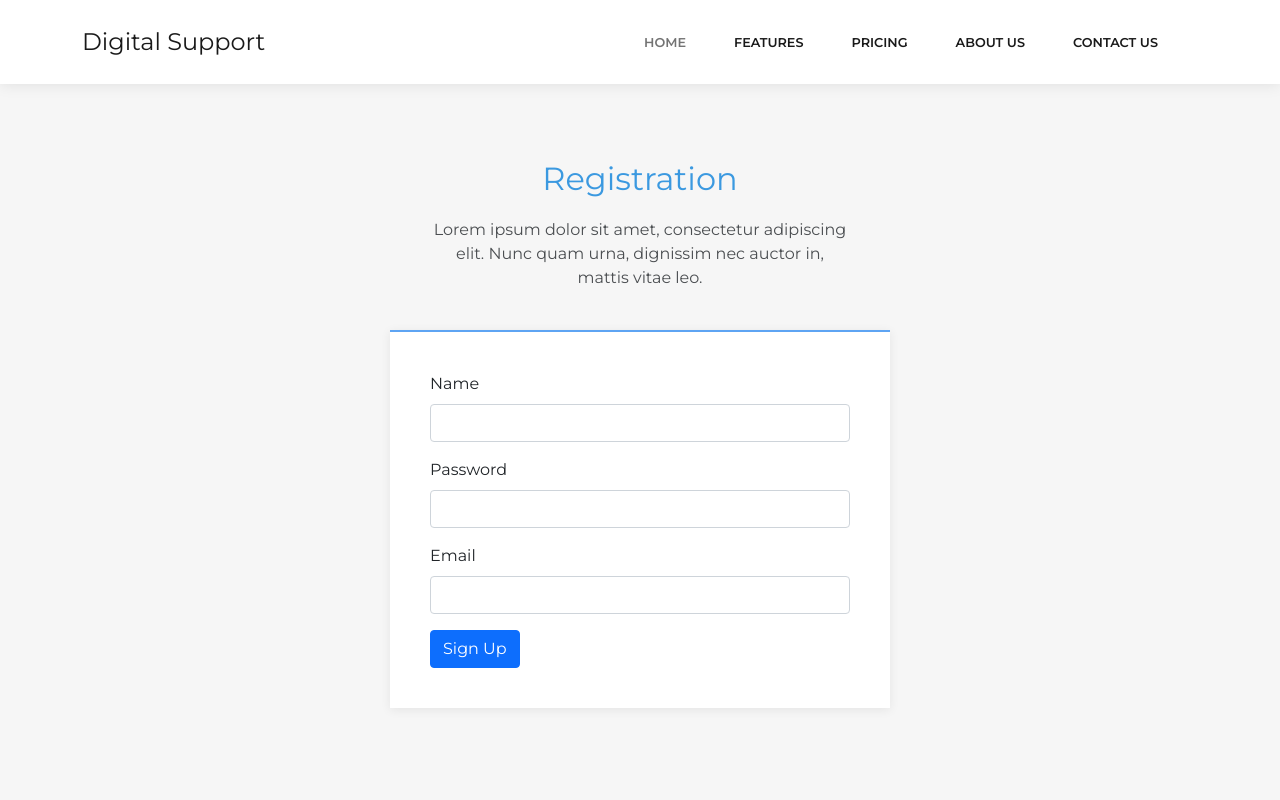
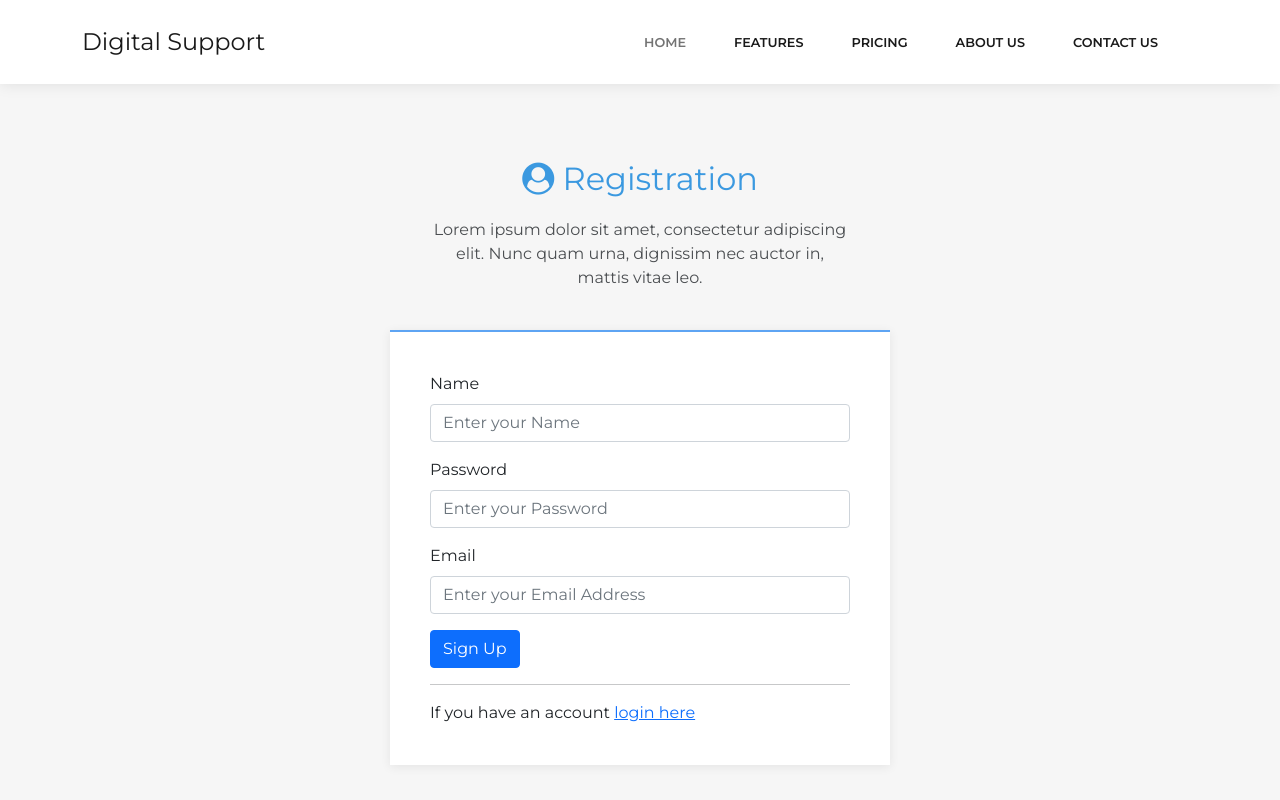
Before and after one commit to A-jha383/Company_website_templete, a plain HTML site: page registration.html in a window 1280 px wide. Shown: the top 800 px of the page. Drawn offline with Linux system fonts and the light colour scheme; some packages are replaced by stand-ins of ours; a script that the page names is missing.

Commit message:
Update registration.html
I added font awesome icon,placeholders and link to login for users who already have accounts.

```diff
--- a/registration.html
+++ b/registration.html
@@ -34,13 +34,15 @@
         <section class="clean-block clean-form dark">
             <div class="container">
                 <div class="block-heading">
-                    <h2 class="text-info">Registration</h2>
+                    <h2 class="text-info"><i class="fa fa-user-circle fa-1x" aria-hidden="true"></i> Registration</h2>
                     <p>Lorem ipsum dolor sit amet, consectetur adipiscing elit. Nunc quam urna, dignissim nec auctor in, mattis vitae leo.</p>
                 </div>
                 <form>
-                    <div class="mb-3"><label class="form-label" for="name">Name</label><input class="form-control item" type="text" id="name"></div>
-                    <div class="mb-3"><label class="form-label" for="password">Password</label><input class="form-control item" type="password" id="password"></div>
-                    <div class="mb-3"><label class="form-label" for="email">Email</label><input class="form-control item" type="email" id="email"></div><button class="btn btn-primary" type="submit">Sign Up</button>
+                    <div class="mb-3"><label class="form-label" for="name">Name</label><input class="form-control item" type="text" id="name" placeholder="Enter your Name"></div>
+                    <div class="mb-3"><label class="form-label" for="password">Password</label><input class="form-control item" type="password" id="password" placeholder="Enter your Password"></div>
+                    <div class="mb-3"><label class="form-label" for="email">Email</label><input class="form-control item" type="email" id="email" placeholder="Enter your Email Address"></div><button class="btn btn-primary" type="submit">Sign Up</button>
+                    <hr>
+                    <div>If you have an account <a href="login.html"> login here</a></div>
                 </form>
             </div>
         </section>
```
